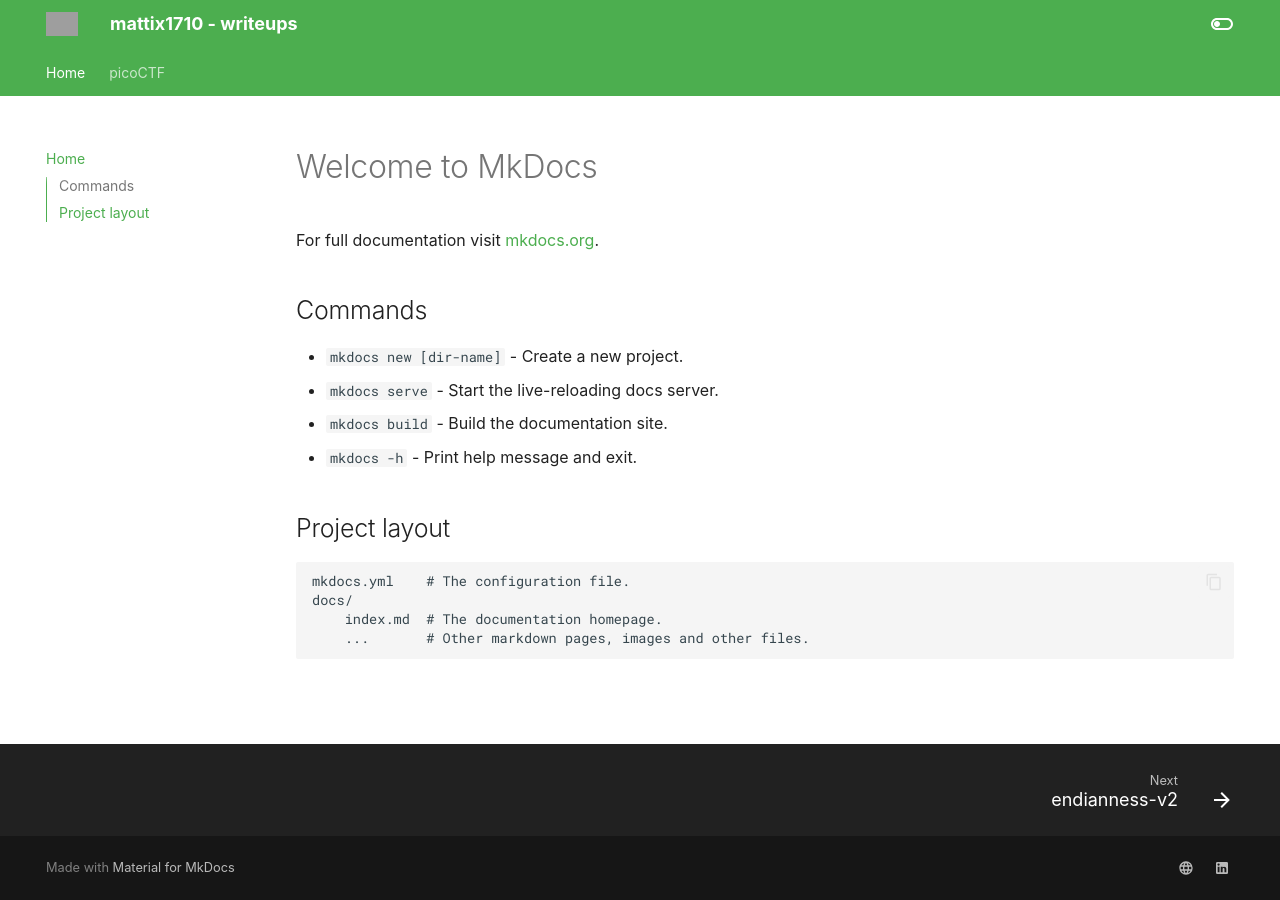
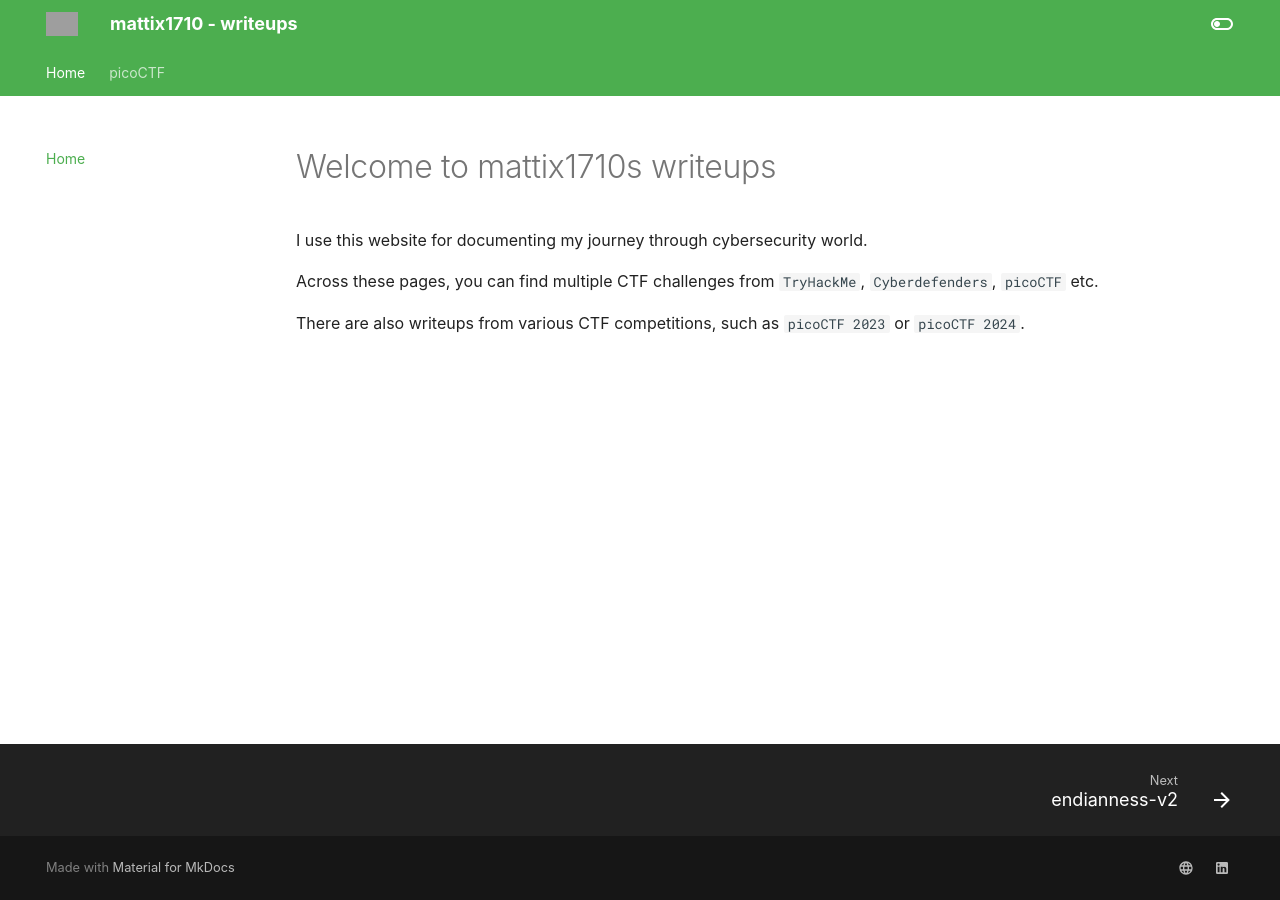
Before and after one commit to mattix1710/writeups, an MkDocs documentation site: the page built from docs/index.md, in a window 1280 px wide. Built offline with MkDocs 1.6.1 and Material for MkDocs 9.7.7, drawn with Linux system fonts in a browser that asks for light colours; some web fonts are replaced; grey boxes are pictures that could not be loaded.

Commit message:
Added writeup desc

```diff
--- a/docs/index.md
+++ b/docs/index.md
@@ -1,17 +1,7 @@
-# Welcome to MkDocs
+# Welcome to mattix1710s writeups
 
-For full documentation visit [mkdocs.org](https://www.mkdocs.org).
+I use this website for documenting my journey through cybersecurity world.
 
-## Commands
+Across these pages, you can find multiple CTF challenges from `TryHackMe`, `Cyberdefenders`, `picoCTF` etc.
 
-* `mkdocs new [dir-name]` - Create a new project.
-* `mkdocs serve` - Start the live-reloading docs server.
-* `mkdocs build` - Build the documentation site.
-* `mkdocs -h` - Print help message and exit.
-
-## Project layout
-
-    mkdocs.yml    # The configuration file.
-    docs/
-        index.md  # The documentation homepage.
-        ...       # Other markdown pages, images and other files.
+There are also writeups from various CTF competitions, such as `picoCTF 2023` or `picoCTF 2024`.
```
Also changed, not shown: docs/picoCTF/endianness-v2.md (+2 -0 lines).
